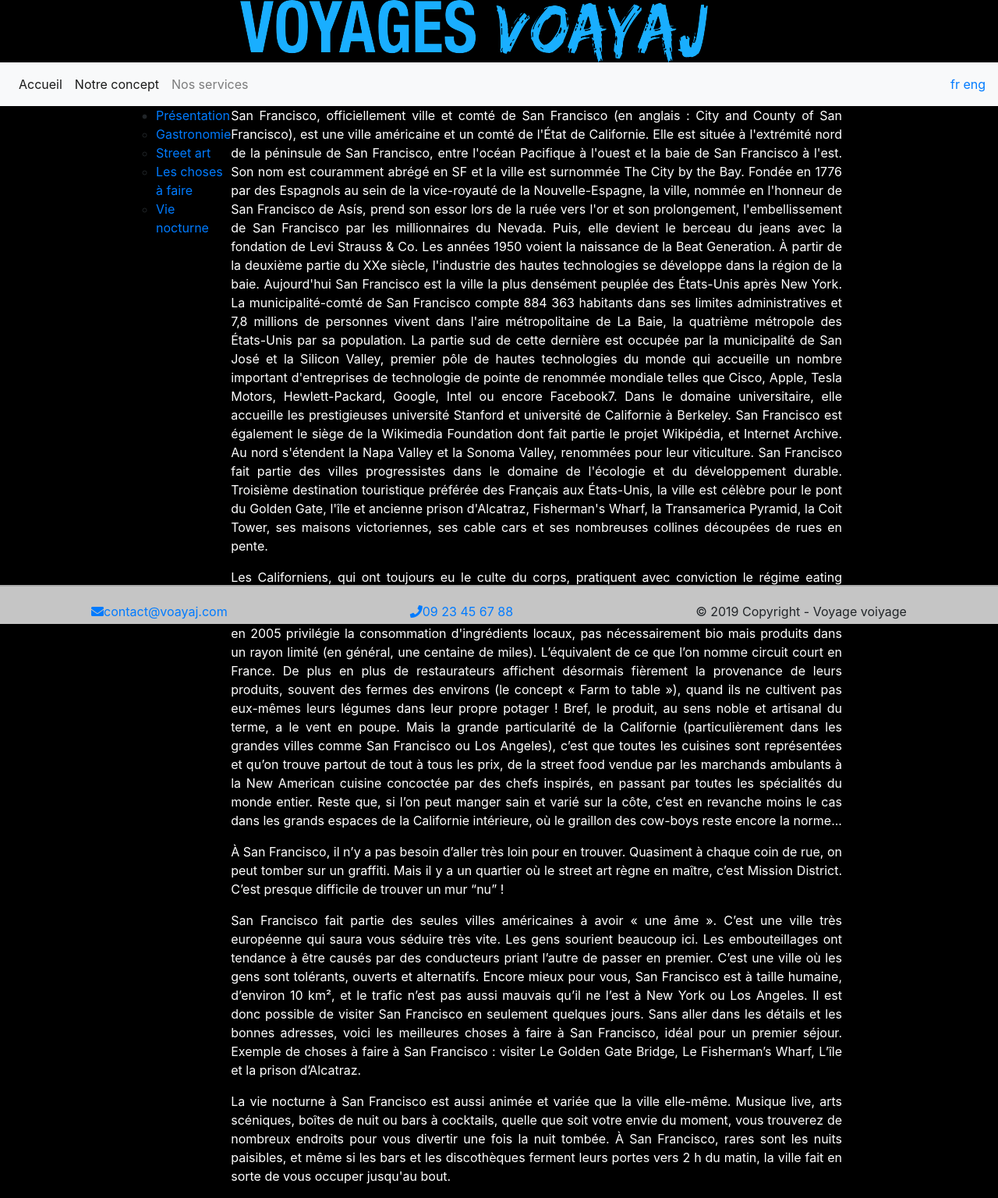
After one commit to jputanier/projet_groupe_voyage, a PHP site: page /contenusanfrancisco.php in a window 1280 px wide. The commit adds this page. Shown: the whole page at 78% size. Run offline with PHP 8.4, Linux system fonts and the light colour scheme; some libraries are stand-ins or nearby versions.

Commit message:
commit jerem

```diff
--- /dev/null
+++ b/contenusanfrancisco.php
@@ -0,0 +1,126 @@
+<?php ?>
+
+<!DOCTYPE html>
+<html lang="fr">
+    <head>
+        <meta charset="UTF-8">
+        <meta name="viewport" content="width=device-width, initial-scale=1.0">
+        <meta http-equiv="X-UA-Compatible" content="ie=edge">
+        <!-- font awesome -->
+        <link rel="stylesheet" href="https://use.fontawesome.com/releases/v5.8.2/css/all.css" integrity="sha384-oS3vJWv+0UjzBfQzYUhtDYW+Pj2yciDJxpsK1OYPAYjqT085Qq/1cq5FLXAZQ7Ay" crossorigin="anonymous">
+        <!-- bootstrap -->
+        <link href="https://stackpath.bootstrapcdn.com/bootstrap/4.3.1/css/bootstrap.min.css" rel="stylesheet" integrity="sha384-ggOyR0iXCbMQv3Xipma34MD+dH/1fQ784/j6cY/iJTQUOhcWr7x9JvoRxT2MZw1T" crossorigin="anonymous">
+        <link rel="stylesheet" href="./css/style.css">
+        <title>VOAYAJ, San Francisco</title>
+    </head>
+    <body>
+        <header>
+            <div class="text-center headeR">
+                <img src="./img/logo-voayaj.png" alt="logo voayaj">
+            </div>
+        </header>
+        <!-- nav-bar -->
+        <?php require "./templates/header.html"?>
+        <!-- main -->
+        <main id="flex">
+            <?php require "./templates/san-francisco.html"?>
+            <div>
+                <p id="color" id="overview">
+                San Francisco, officiellement ville et comté de San Francisco (en anglais : City and County of San Francisco), est une ville américaine et un comté de l'État de Californie.
+
+                Elle est située à l'extrémité nord de la péninsule de San Francisco, entre l'océan Pacifique à l'ouest et la baie de San Francisco à l'est.
+
+                Son nom est couramment abrégé en SF et la ville est surnommée The City by the Bay.
+
+                Fondée en 1776 par des Espagnols au sein de la vice-royauté de la Nouvelle-Espagne, la ville, nommée en l'honneur de San Francisco de Asís, prend son essor lors de la ruée vers l'or et son prolongement, l'embellissement de San Francisco par les millionnaires du Nevada.
+
+                Puis, elle devient le berceau du jeans avec la fondation de Levi Strauss & Co.
+
+                Les années 1950 voient la naissance de la Beat Generation.
+
+                À partir de la deuxième partie du XXe siècle, l'industrie des hautes technologies se développe dans la région de la baie.
+
+                Aujourd'hui San Francisco est la ville la plus densément peuplée des États-Unis après New York.
+
+                La municipalité-comté de San Francisco compte 884 363 habitants dans ses limites administratives et 7,8 millions de personnes vivent dans l'aire métropolitaine de La Baie, la quatrième métropole des États-Unis par sa population.
+
+                La partie sud de cette dernière est occupée par la municipalité de San José et la Silicon Valley, premier pôle de hautes technologies du monde qui accueille un nombre important d'entreprises de technologie de pointe de renommée mondiale telles que Cisco, Apple, Tesla Motors, Hewlett-Packard, Google, Intel ou encore Facebook7.
+
+                Dans le domaine universitaire, elle accueille les prestigieuses université Stanford et université de Californie à Berkeley.
+
+                San Francisco est également le siège de la Wikimedia Foundation dont fait partie le projet Wikipédia, et Internet Archive.
+
+                Au nord s'étendent la Napa Valley et la Sonoma Valley, renommées pour leur viticulture. San Francisco fait partie des villes progressistes dans le domaine de l'écologie et du développement durable.
+
+                Troisième destination touristique préférée des Français aux États-Unis, la ville est célèbre pour le pont du Golden Gate, l'île et ancienne prison d'Alcatraz, Fisherman's Wharf, la Transamerica Pyramid, la Coit Tower, ses maisons victoriennes, ses cable cars et ses nombreuses collines découpées de rues en pente.
+                </p>
+
+
+                <p id="color" id="cuisine">
+                Les Californiens, qui ont toujours eu le culte du corps, pratiquent avec conviction le régime eating healthy (manger sain).
+
+                Fans de bio (organic), ilssont aussi de plus en plus adeptes de cuisine vegan.
+
+                Le phénomène « locavore » fait aussi partie des mœurs.
+
+                Ce comportement alimentaire né à San Francisco en 2005 privilégie la consommation d'ingrédients locaux, pas nécessairement bio mais produits dans un rayon limité (en général, une centaine de miles).
+
+                L’équivalent de ce que l’on nomme circuit court en France.
+
+                De plus en plus de restaurateurs affichent désormais fièrement la provenance de leurs produits, souvent des fermes des environs (le concept « Farm to table »), quand ils ne cultivent pas eux-mêmes leurs légumes dans leur propre potager !
+
+                Bref, le produit, au sens noble et artisanal du terme, a le vent en poupe.
+
+                Mais la grande particularité de la Californie (particulièrement dans les grandes villes comme San Francisco ou Los Angeles), c’est que toutes les cuisines sont représentées et qu’on trouve partout de tout à tous les prix, de la street food vendue par les marchands ambulants à la New American cuisine concoctée par des chefs inspirés, en passant par toutes les spécialités du monde entier.
+
+                Reste que, si l’on peut manger sain et varié sur la côte, c’est en revanche moins le cas dans les grands espaces de la Californie intérieure, où le graillon des cow-boys reste encore la norme...
+                </p>
+
+
+                <p id="color" id="streetart">
+                À San Francisco, il n’y a pas besoin d’aller très loin pour en trouver.
+
+                Quasiment à chaque coin de rue, on peut tomber sur un graffiti.
+
+                Mais il y a un quartier où le street art règne en maître, c’est Mission District.
+
+                C’est presque difficile de trouver un mur “nu” !
+                </p>
+
+
+                <p id="color" id="thingstodo">
+                San Francisco fait partie des seules villes américaines à avoir « une âme ».
+
+                C’est une ville très européenne qui saura vous séduire très vite.
+
+                Les gens sourient beaucoup ici. Les embouteillages ont tendance à être causés par des conducteurs priant l’autre de passer en premier.
+
+                C’est une ville où les gens sont tolérants, ouverts et alternatifs.
+
+                Encore mieux pour vous, San Francisco est à taille humaine, d’environ 10 km², et le trafic n’est pas aussi mauvais qu’il ne l’est à New York ou Los Angeles.
+
+                Il est donc possible de visiter San Francisco en seulement quelques jours. Sans aller dans les détails et les bonnes adresses, voici les meilleures choses à faire à San Francisco, idéal pour un premier séjour.
+
+                Exemple de choses à faire à San Francisco : visiter Le Golden Gate Bridge, Le Fisherman’s Wharf,  L’île et la prison d’Alcatraz.
+                </p>
+
+
+                <p id="color" id="nightlife">
+                La vie nocturne à San Francisco est aussi animée et variée que la ville elle-même.
+
+                Musique live, arts scéniques, boîtes de nuit ou bars à cocktails, quelle que soit votre envie du moment, vous trouverez de nombreux endroits pour vous divertir une fois la nuit tombée.
+
+                À San Francisco, rares sont les nuits paisibles, et même si les bars et les discothèques ferment leurs portes vers 2 h du matin, la ville fait en sorte de vous occuper jusqu'au bout.
+                </p>
+            </div>
+        </main>
+        <!-- footer -->
+        <footer>
+            <?php require "./templates/footer.html"?>
+        </footer>
+         <!-- jquery popper bootstrap -->
+        <script src="https://code.jquery.com/jquery-3.3.1.slim.min.js" integrity="sha384-q8i/X+965DzO0rT7abK41JStQIAqVgRVzpbzo5smXKp4YfRvH+8abtTE1Pi6jizo" crossorigin="anonymous"></script>
+        <script src="https://cdnjs.cloudflare.com/ajax/libs/popper.js/1.14.7/umd/popper.min.js" integrity="sha384-UO2eT0CpHqdSJQ6hJty5KVphtPhzWj9WO1clHTMGa3JDZwrnQq4sF86dIHNDz0W1" crossorigin="anonymous"></script>
+        <script src="https://stackpath.bootstrapcdn.com/bootstrap/4.3.1/js/bootstrap.min.js" integrity="sha384-JjSmVgyd0p3pXB1rRibZUAYoIIy6OrQ6VrjIEaFf/nJGzIxFDsf4x0xIM+B07jRM" crossorigin="anonymous"></script>
+    </body>
+</html>
--- a/css/style.css
+++ b/css/style.css
@@ -1,3 +1,61 @@
+*{
+    margin: 0;
+    padding: 0;
+}
+
+body{
+    background-color: black;
+    width: 100%;
+    /*margin-left: 10%;*/
+    /*margin-right: 10%;*/
+}
+
+.marge{
+    /*margin-top: 10%;*/
+}
+
+/* footer concept et services */
+.footertwo{
+    display: flex;
+    justify-content: space-around;
+    height: 50px;
+    padding-top: 15px;
+    text-align: center;
+    background-color: #C5C5C5;
+    border-top: 2px solid #AAA;
+    position: fixed;
+    bottom: 0;
+    width: 100%;
+    margin-top: 50px;
+}
+
+/* footer city end home */
+#footer{
+    display: flex;
+    justify-content: space-around;
+    height: 50px;
+    padding-top: 20px;
+    text-align: center;
+    background-color: #C5C5C5;
+    border-top: 2px solid #AAA;
+
+}
+
+/* concept et services */
+article{
+    color: rgb(255, 255, 255);
+}
+
+/* Page ville */
+#color{
+    color: rgb(255, 255, 255);
+    text-align: justify;
+}
+
+#flex{
+    display: flex;
+}
+
 
 @font-face {
     font-family: 'amerikaregular';
@@ -58,39 +116,15 @@
     text-align: center;
 }
 
-*{
-    margin: 0;
-    padding: 0;
+main {
+    margin-left: 200px;
+    margin-right: 200px;
 }
-
-body{
-    background-color: rgb(14, 13, 13);
-    width: 100%;
-    /*margin-left: 10%;*/
-    /*margin-right: 10%;*/
-}
-
-.marge{
-    /*margin-top: 10%;*/
-}
-
-footer{
-    font-size: 0.8em;
-    background-color: rgb(235, 238, 238);
-    border: 2px solid gray;
-    border-radius: 4px;
-}
-
-.copieR{
-    margin-top: -60px !important;
-    margin-bottom: 20px;
-}
-
 
 /* Header */
 
 .headeR{
-    background-color: rgb(14, 13, 13);
+    background-color: black;
     width: 95%;
 }
 header {
@@ -126,20 +160,8 @@ figcaption {
     font-size: 0.9em;
     margin-top: 5px;
 }
-/* Menu navigation */
-
-
-
-.navbarNavAltMarkup {
-    display: flex;
-    flex-direction: space-between;
-}
 
 /* Main */
-main {
-    margin-left: 200px;
-    margin-right: 200px;
-}
 .titles {
     text-decoration: none;
     margin: auto;
@@ -188,28 +210,21 @@ main {
     height: 800px;
     opacity: 0.8;
 }
-#div_login {
-    width: 100%;
-    height: 800px;
-    display: flex;
-}
-#form_login {
-    width: 50%;
-    height: 300px;
-    background-color: beige;
-    margin: auto;
-}
-/* Page mon compte */
-#moncompte_body {
-    color: white;
-}
 
-/* Media querries */
+
+
+/* aside menu */
+
+
+
+/* aside and */
+
 
 @media (max-width: 1000px) {
     main {
         margin-right: 0;
         margin-left: 0;
+        text-align: center;
     }
 
     #bloc_page {
--- a/inscription.php
+++ b/inscription.php
@@ -19,7 +19,7 @@ require_once './controllers/getUsers.php';
             <img src="./img/logo-voayaj.png" alt="logo voayaj">
         </div>
     </header>
-    <?php require_once './templates/header.php' ?>
+    <?php require_once './templates/header.html' ?>
     <div id="div_courriel">
 
         <form action="./controllers/newUser.php" method="POST" id="form_login">
--- a/login.php
+++ b/login.php
@@ -17,7 +17,7 @@
             <img src="./img/logo-voayaj.png" alt="logo voayaj">
         </div>
     </header>
-    <?php require_once './templates/header.php' ?>
+    <?php require_once './templates/header.html' ?>
 <div id="div_courriel">
     <form action="./controllers/connection.php" method="POST" id="form_login">
         <label for="courriel">Mail</label>
--- a/moncompte.php
+++ b/moncompte.php
@@ -44,7 +44,7 @@ session_start();
             </div>
         <?php endif ?>
 </header>
-<?php require "./templates/header.php"?>
+<?php require "./templates/header.html"?>
 <main id="moncompte_body">
     <h1>Mon Compte</h1>
     <p>Bonjour <?php echo $_SESSION['nom'] ?></p>
--- a/templates/footer.html
+++ b/templates/footer.html
@@ -1,6 +1,14 @@
 
 
 <footer>
+  <div class="footertwo" id="footer">
+      <a href="mailto:contact@voayaj.com"><i class="fas fa-envelope"></i>contact@voayaj.com</a>
+      <a href="tel: 09 23 45 67 88"><i class="fas fa-phone"></i>09 23 45 67 88</a>
+      <p>© 2019 Copyright - Voyage voiyage</p>
+  </div>
+</footer>
+
+<!-- <footer>
   <div class="container text-center text-md-left mt-5">
     <div class="row m-0">
       <div class="col-md-3 col-lg-4 col-xl-3 mx-auto mb-4">
@@ -9,17 +17,15 @@
       </div>
 
       <div class="col-md-4 col-lg-3 col-xl-3 mx-auto mb-md-0 mb-4">
-        <!-- Links -->
+
         <h6 class="text-uppercase font-weight-bold">Contact</h6>
         <a href="mailto:contact@voayaj.com"><i class="fas fa-envelope"></i>contact@voayaj.com</a>
-        <!-- Sorry -->
         <br>
         <a href="tel: 09 23 45 67 88"><i class="fas fa-phone"></i>09 23 45 67 88</a>
       </div>
     </div>
   </div>
-  <!-- Copyright -->
   <div class="footer-copyright text-center copieR">
       <p>© 2019 Copyright. Voyage Voiyage.</p>
   </div>
-</footer>
+</footer> -->
--- a/templates/header.php
+++ b/templates/header.html
@@ -5,7 +5,8 @@
   <div class="collapse navbar-collapse" id="navbarNavAltMarkup">
     <div class="navbar-nav">
       <a class="nav-item nav-link active" href="/">Accueil<span class="sr-only">(current)</span></a>
-      <a class="nav-item nav-link" href="/">Nos services<span class="sr-only">(current)</span></a>
+      <a class="nav-item nav-link active" href="../concept.php">Notre concept<span class="sr-only">(current)</span></a>
+      <a class="nav-item nav-link" href="../service.php">Nos services<span class="sr-only">(current)</span></a>
     </div>
   </div>
   <div>
--- /dev/null
+++ b/templates/san-francisco.html
@@ -0,0 +1,13 @@
+<aside>
+    <ul>
+        <li>
+            <ul>
+                <li><a href="#overview">Présentation</a></li>
+                <li><a href="#cuisine">Gastronomie</a></li>
+                <li><a href="#streetart">Street art</a></li>
+                <li><a href="#thingstodo">Les choses à faire</a></li>
+                <li><a href="#nightlife">Vie nocturne</a></li>
+            </ul>
+        </li>
+    </ul>
+</aside>
```
Also changed, not shown: concept.php (added, +44 -0 lines), contenubeyrouth.php (added, +121 -0 lines), contenunewyork.php (added, +121 -0 lines), index.php (+4 -4 lines), service.php (added, +52 -0 lines), templates/beyrouth.html (added, +13 -0 lines), templates/footerTwo.html (added, +9 -0 lines), templates/new-york.html (added, +13 -0 lines). Lines whose indentation alone changed are shown as unchanged.
